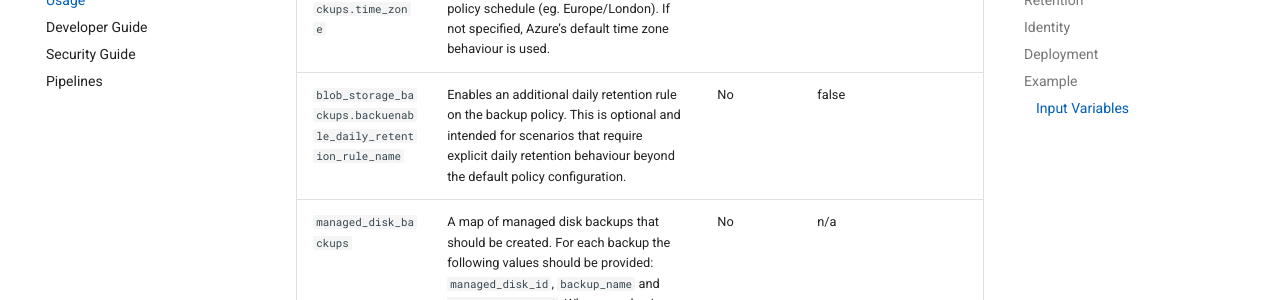
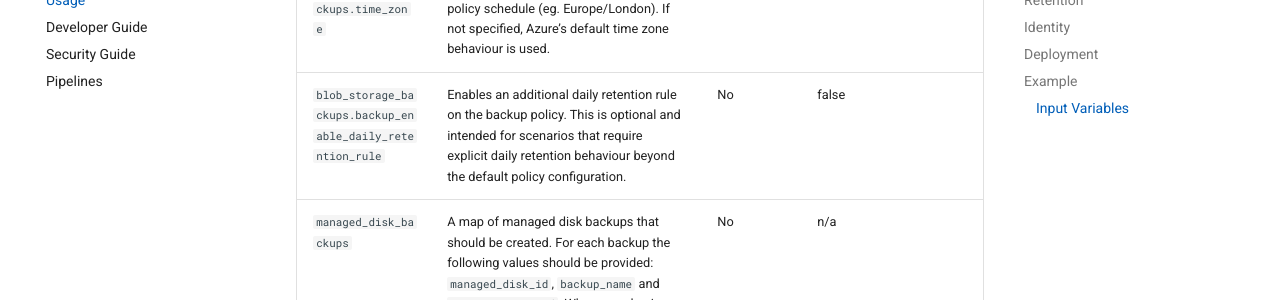
Before and after one commit to NHSDigital/az-backup, an MkDocs documentation site: the page built from docs/usage.md, in a window 1280 px wide and 900 px high, scrolled down 5796 px. Shown: the part 172-472 px from the top of the window. Built offline with MkDocs 1.6.1 and Material for MkDocs 9.7.7, drawn with Linux system fonts in a browser that asks for light colours.

Commit message:
FHS-5749 module policy and instance names variables-usage.md typo

```diff
--- a/docs/usage.md
+++ b/docs/usage.md
@@ -177,7 +177,7 @@ module "my_backup" {
 | `blob_storage_backups.backup_policy_naming_template` | Naming template allows existing teams to preserve pre-existing blob policy names while enabling consistent naming. | No | {resource_abbreviation}-blob-{backup_name} |
 | `blob_storage_backups.backup_instance_naming_template` | Naming template allows existing teams to preserve pre-existing blob instance names while enabling consistent naming. | No | {resource_abbreviation}-blob-{backup_name} |
 | `blob_storage_backups.time_zone` | The time zone to apply to the backup policy schedule (eg. Europe/London). If not specified, Azure’s default time zone behaviour is used. | No | n/a |
-| `blob_storage_backups.backuenable_daily_retention_rule_name` | Enables an additional daily retention rule on the backup policy. This is optional and intended for scenarios that require explicit daily retention behaviour beyond the default policy configuration. | No | false |
+| `blob_storage_backups.backup_enable_daily_retention_rule` | Enables an additional daily retention rule on the backup policy. This is optional and intended for scenarios that require explicit daily retention behaviour beyond the default policy configuration. | No | false |
 | `managed_disk_backups` | A map of managed disk backups that should be created. For each backup the following values should be provided: `managed_disk_id`, `backup_name` and `retention_period`. When no value is provided then no backups are created. | No | n/a |
 | `managed_disk_backups.managed_disk_id` | The id of the managed disk that should be backed up. | Yes | n/a |
 | `managed_disk_backups.backup_name` | The name of the backup, which must be unique across managed disk backups. | Yes | n/a |
```
